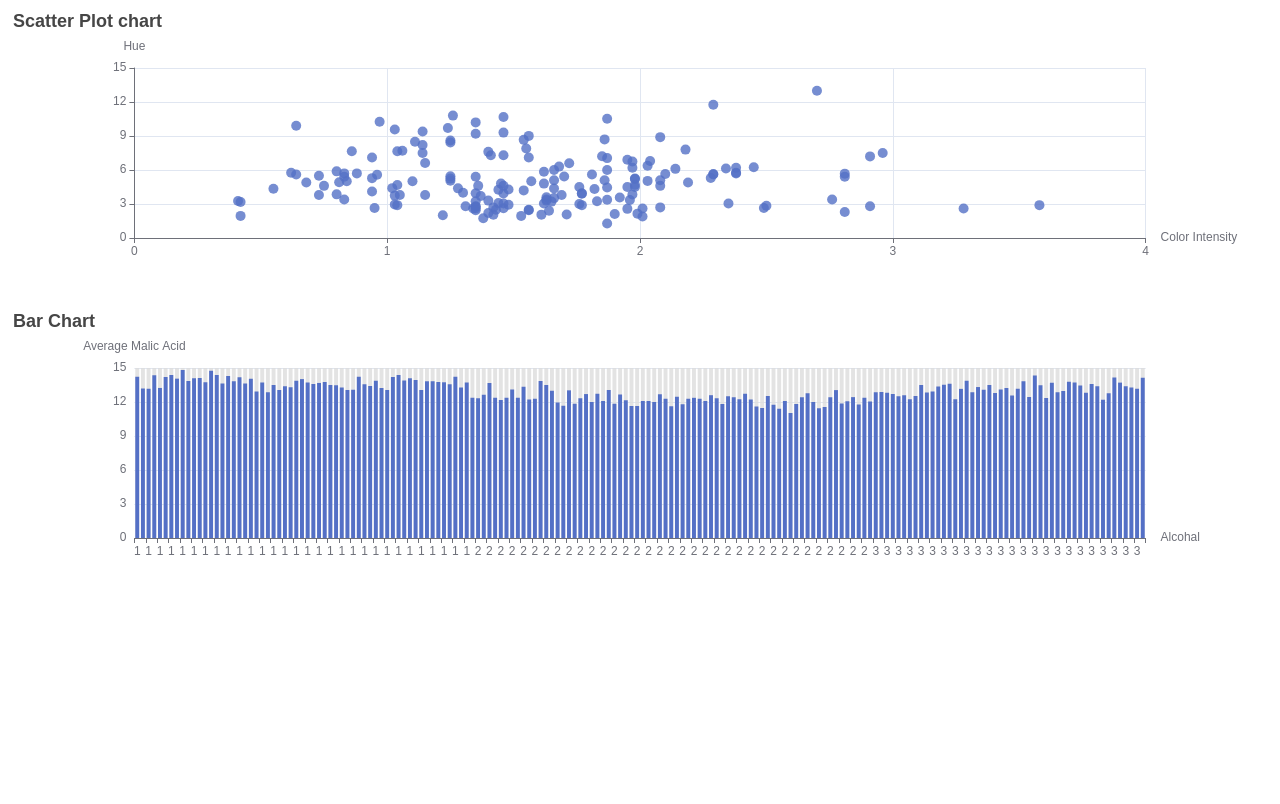
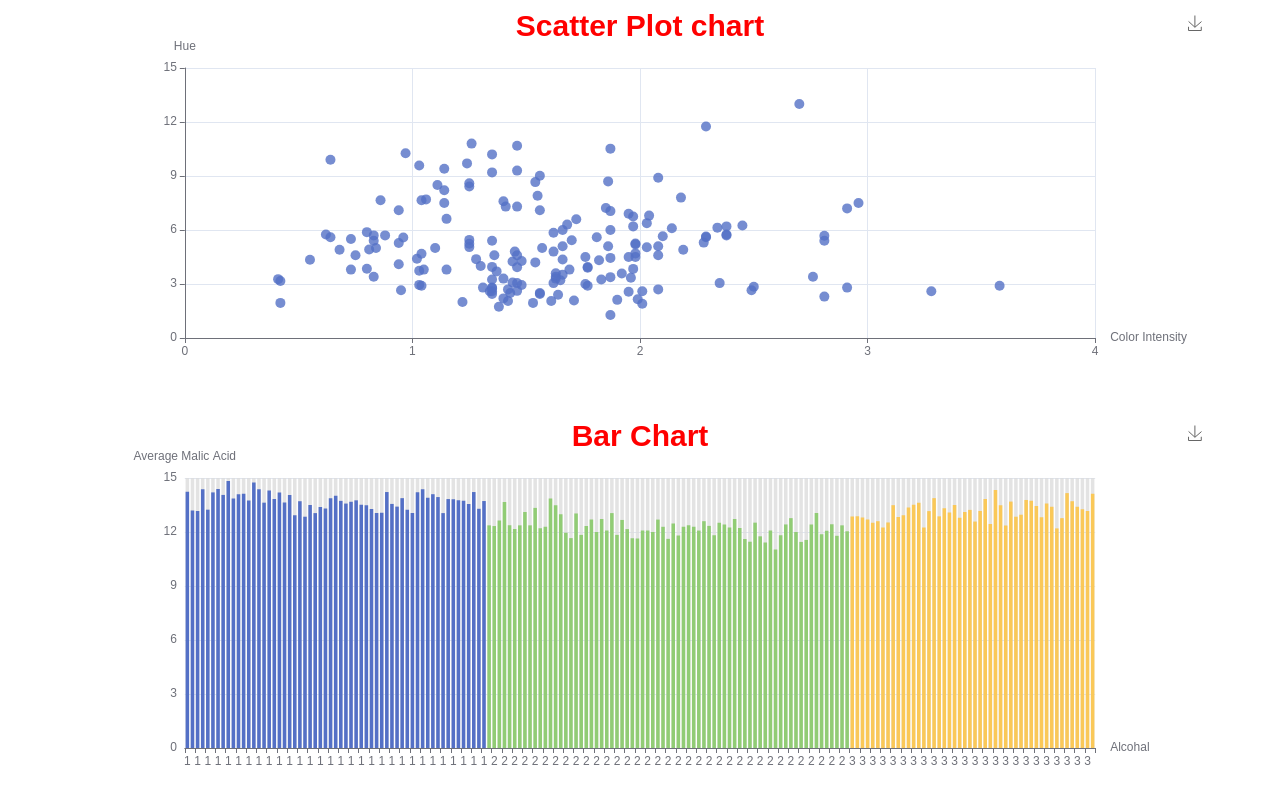
Before and after one commit to R-Yaduvanshi/wine-data-chart-app, a React (Create React App) app: page / in a window 1280 px wide. Shown: the top 804 px of the page. Built offline with nearby package versions, Linux system fonts and the light colour scheme.

Commit message:
some changes in the folder structure

```diff
--- a/src/App.tsx
+++ b/src/App.tsx
@@ -1,10 +1,10 @@
 import React from "react";
 import Scatter from "./components/Scatter";
 import BarChart from "./components/BarChart";
-
+import "./css/chart.css";
 function App() {
   return (
-    <div>
+    <div className="parent-container">
       <Scatter />
       <BarChart />
     </div>
--- /dev/null
+++ b/src/Options/BarChartOption.ts
@@ -0,0 +1,37 @@
+import { barChartInterface } from "./../interface/DataInterface";
+export const initialBartChartOption: barChartInterface = {
+  title: {
+    text: "Bar Chart",
+    left: "center",
+    textStyle: {
+      fontSize: 30,
+      color: "red",
+    },
+  },
+  toolbox: {
+    feature: {
+      saveAsImage: {},
+    },
+  },
+  tooltip: {},
+  xAxis: {
+    name: "",
+    type: "category",
+    data: [],
+  },
+  yAxis: {
+    name: "",
+    type: "value",
+  },
+  series: [
+    {
+      data: [],
+      type: "bar",
+      showBackground: true,
+      backgroundStyle: {
+        color: "rgba(220, 220, 220, 0.8)",
+      },
+      colorBy: "data",
+    },
+  ],
+};
--- /dev/null
+++ b/src/Options/scatterChartOption.ts
@@ -0,0 +1,32 @@
+import { scatterChartInterface } from "../interface/DataInterface";
+
+export const initialScatterOption: scatterChartInterface = {
+  title: {
+    text: "ECharts Getting Started Example",
+    left: "center",
+    textStyle: {
+      fontSize: 30,
+      color: "red",
+    },
+  },
+  toolbox: {
+    feature: {
+      saveAsImage: {},
+    },
+  },
+  tooltip: {},
+  xAxis: {
+    name: "Color Intensity",
+    type: "value",
+  },
+  yAxis: {
+    name: "Hue",
+    type: "value",
+  },
+  series: [
+    {
+      type: "scatter",
+      data: [],
+    },
+  ],
+};
--- a/src/components/BarChart.tsx
+++ b/src/components/BarChart.tsx
@@ -1,35 +1,11 @@
 import React, { useState, useEffect } from "react";
 import ReactEcharts from "echarts-for-react";
 import WineData from "../config/Wine-Data.json";
-import { BarData } from "../interface/DataInterface";
+import { barChartInterface } from "../interface/DataInterface";
+import { initialBartChartOption } from "../Options/BarChartOption";
 
 const BarChart: React.FC = () => {
-  const [data, setData] = useState<BarData>({
-    title: {
-      text: "Bar Chart",
-    },
-    tooltip: {},
-    xAxis: {
-      name: "",
-      type: "category",
-      data: [],
-    },
-    yAxis: {
-      name: "",
-      type: "value",
-    },
-    series: [
-      {
-        name: "Color Intencity",
-        data: [],
-        type: "bar",
-        showBackground: true,
-        backgroundStyle: {
-          color: "rgba(220, 220, 220, 0.8)",
-        },
-      },
-    ],
-  });
+  const [data, setData] = useState<barChartInterface>(initialBartChartOption);
 
   useEffect(() => {
     const malicAcid: number[] = [];
@@ -42,6 +18,16 @@ const BarChart: React.FC = () => {
     setData({
       title: {
         text: "Bar Chart",
+        left: "center",
+        textStyle: {
+          fontSize: 30,
+          color: "red",
+        },
+      },
+      toolbox: {
+        feature: {
+          saveAsImage: {},
+        },
       },
       tooltip: {},
       xAxis: {
@@ -55,7 +41,6 @@ const BarChart: React.FC = () => {
       },
       series: [
         {
-          name: "Average Malic Acid",
           data: malicAcid,
 
           type: "bar",
@@ -63,12 +48,29 @@ const BarChart: React.FC = () => {
           backgroundStyle: {
             color: "rgba(220, 220, 220, 0.8)",
           },
+          colorBy: "data",
         },
       ],
     });
   }, []);
 
-  return <ReactEcharts option={data} />;
+  return (
+    <div
+      style={{
+        width: "90%",
+        height: "50%",
+        padding: "10px",
+      }}
+    >
+      <ReactEcharts
+        style={{
+          width: "100%",
+          height: "400px",
+        }}
+        option={data}
+      />
+    </div>
+  );
 };
 
 export default BarChart;
--- a/src/components/Scatter.tsx
+++ b/src/components/Scatter.tsx
@@ -1,30 +1,12 @@
 import React, { useState, useEffect } from "react";
 import ReactEcharts from "echarts-for-react";
 import WineData from "../config/Wine-Data.json";
-import { ChartData } from "../interface/DataInterface";
-// import styles from "../css/scatterstyle.module.css";
-
+import { scatterChartInterface } from "../interface/DataInterface";
+import * as echarts from "echarts";
+import { initialScatterOption } from "../Options/scatterChartOption";
 const Scatter: React.FC = () => {
-  const [data, setData] = useState<ChartData>({
-    title: {
-      text: "ECharts Getting Started Example",
-    },
-    tooltip: {},
-    xAxis: {
-      name: "Color Intensity",
-      type: "value",
-    },
-    yAxis: {
-      name: "Hue",
-      type: "value",
-    },
-    series: [
-      {
-        type: "scatter",
-        data: [],
-      },
-    ],
-  });
+  console.log(echarts.registerTheme);
+  const [data, setData] = useState<scatterChartInterface>(initialScatterOption);
 
   //   Data received from Wine-Data.json
   useEffect(() => {
@@ -36,6 +18,16 @@ const Scatter: React.FC = () => {
     setData({
       title: {
         text: "Scatter Plot chart",
+        left: "center",
+        textStyle: {
+          fontSize: 30,
+          color: "red",
+        },
+      },
+      toolbox: {
+        feature: {
+          saveAsImage: {},
+        },
       },
       tooltip: {},
       xAxis: {
@@ -54,11 +46,21 @@ const Scatter: React.FC = () => {
       ],
     });
   }, []);
-
   return (
     <>
-      <div>
-        <ReactEcharts option={data} />
+      <div
+        style={{
+          width: "90%",
+          height: "100%",
+        }}
+      >
+        <ReactEcharts
+          style={{
+            width: "100%",
+            height: "400px",
+          }}
+          option={data}
+        />
       </div>
     </>
   );
--- /dev/null
+++ b/src/css/chart.css
@@ -0,0 +1,10 @@
+.parent-container {
+  font-family: sans-serif;
+  text-align: center;
+  width: 100%;
+  height: 100%;
+  height: 100vh;
+  display: flex;
+  flex-direction: column;
+  align-items: center;
+}
```
Also changed, not shown: src/interface/DataInterface.ts (+23 -4 lines), src/css/scatter.module.css (added), src/css/scatterstyle.module.css (deleted).
